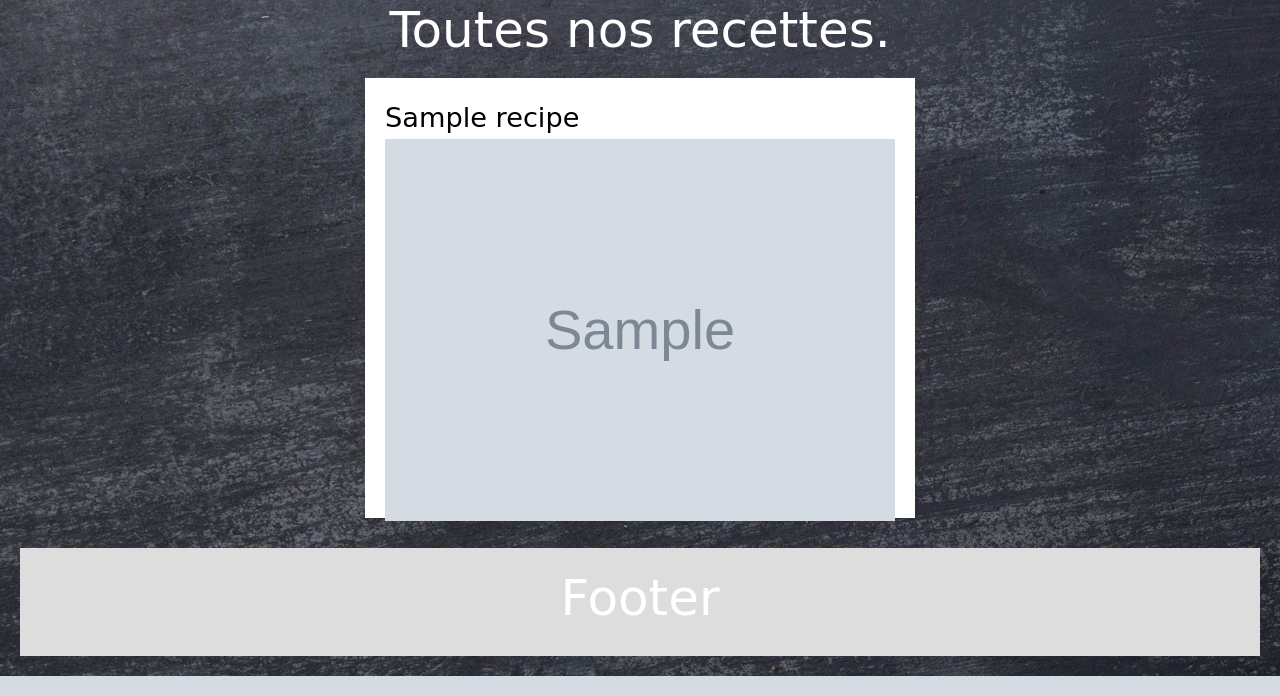
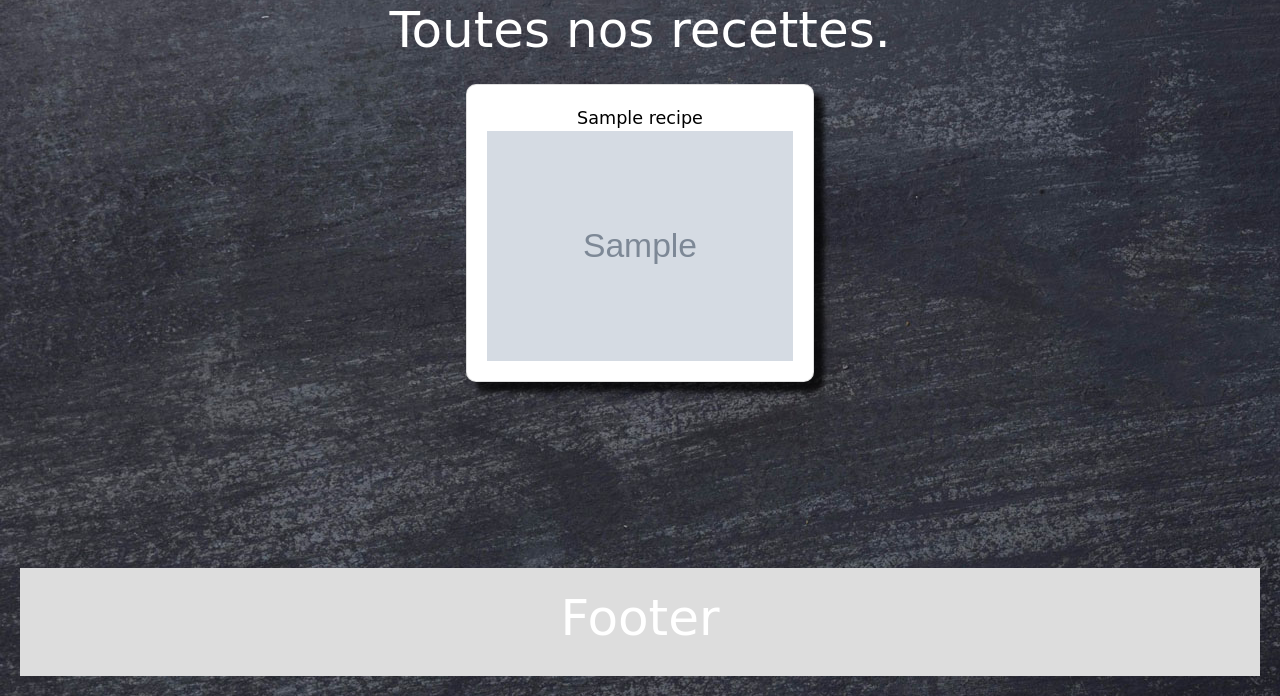
Before and after one commit to YDECORCE/Marmiton, a PHP site: template vue/allrecipes.php in a window 1280 px wide. Shown: the part 212-908 px from the top of the page. Run offline with PHP 8.4, Linux system fonts and the light colour scheme; the template is opened without the code that fills it: most values are stand-ins (such as "Sample title", 1, 10 or a date in 2020); grey boxes marked "Sample" are stand-in pictures.

Commit message:
finalisation intégration

```diff
--- a/model/ingredient.php
+++ b/model/ingredient.php
@@ -14,7 +14,7 @@ class Ingredient extends Connexion
     function ShowIngredient($letter)
     {
         $srch=strtoupper($letter)."%";
-        $ingredient= $this->connect()->prepare('SELECT * FROM `ingredients` WHERE `nom_ingredients` LIKE :letter');
+        $ingredient= $this->connect()->prepare('SELECT * FROM `ingredients` WHERE `nom_ingredients` LIKE :letter ORDER BY `nom_ingredients`');
         $ingredient->bindParam(':letter', $srch, PDO::PARAM_STR);
         $ingredient->execute();
         $result = $ingredient->fetchAll();
--- a/public/css/style.css
+++ b/public/css/style.css
@@ -37,7 +48,8 @@
   }
   .fakeimg{
     text-align: center;
-    width:100%;
+    margin: auto;
+    max-width:100%;
     display:block;
   }
 
@@ -84,8 +101,20 @@
     box-shadow: 10px 10px 5px 0px rgba(0,0,0,0.75);
 
   }
-
-
+  .card img{
+    -webkit-transform: scale(1);
+    transform: scale(1);
+    -webkit-transition: .3s ease-in-out;
+    transition: .3s ease-in-out;
+  }
+  .card :hover img{
+    -webkit-transform: scale(0.95);
+    transform: scale(0.95);
+  }
+  .card a{
+    text-align: center;
+    font-size: 1.1rem;
+  }
   /* Clear floats after the columns */
   /* .rowe:after {
     content: "";
@@ -155,17 +186,18 @@
   border-radius: 5px 5px 5px 5px;
   -moz-border-radius: 5px 5px 5px 5px;
   -webkit-border-radius: 5px 5px 5px 5px;
-  border: 1px solid #000000;
-}
+  border: 1px solid #000000; */
+/* } */
 .allrecipes{
   display: flex;
   flex-wrap: wrap;
   justify-content: space-around;
+  min-height: 60vh;
 }
 .fiche{
-  width: 550px;
+  /* width: 550px; */
   background-color: white;
-  height: 440px;
+  min-height: 440px;
   /* align-items: flex-end; */
   padding: 20px;
   margin: 10px;
--- a/vue/allrecipes.php
+++ b/vue/allrecipes.php
@@ -1,12 +1,12 @@
 <?php
 ob_start();
 
-echo'<h2>Toutes nos recettes.</h2><div class="container allrecipes">';
+echo'<h2>Toutes nos recettes.</h2><div class="container d-flex allrecipes p-0">';
 foreach ($recipes as $data){
-    echo"<div class='fiche'>
+    echo"<div class='col-12 col-sm-6 col-lg-4 m-0 p-0'><div class='card m-3'>
         <a href='index.php?action=detail&id=".$data['id_recettes']."'>".$data['nom_recettes']."</a>
-        <div class='fakeimg'><img src=".$data['image_recettes']." alt=".$data['nom_recettes']." style=' width:100%; display:block'></div>
-        </div>";
+        <div ><img src=".$data['image_recettes']." alt=".$data['nom_recettes']." class='fakeimg'></div>
+        </div></div>";
     }
 echo'</div>';
 
--- a/vue/searchbyingredient.php
+++ b/vue/searchbyingredient.php
@@ -4,7 +4,7 @@
 ob_start();
 // prevoir un if sur varaible ob_start pour afficher le résultat de la recherche
 
-echo'<div class="container contingredient">
+echo'<div class="container contingredient" >
 <h2> Index des recettes</h2>
 <p> Sélectionner la première lettre d\'un ingrédient</p>
     <div class="row justify-content-center">
--- a/vue/searchresult.php
+++ b/vue/searchresult.php
@@ -3,12 +3,12 @@ ob_start();
 $search=$_GET['text'];
 
 echo "<h2> Voici les résultats pour la recherche : ".$search."</h2>";
-echo'<div class="container allrecipes">';
+echo'<div class="container d-flex allrecipes">';
 foreach ($findrecipe as $data){
-    echo"<div class='fiche'>
+    echo"<div class='col-12 col-sm-6 col-lg-4 m-0'><div class='card'>
         <a href='index.php?action=detail&id=".$data['id_recettes']."'>".$data['nom_recettes']."</a>
         <div class='fakeimg'><img src=".$data['image_recettes']." alt=".$data['nom_recettes']." style=' width:100%; display:block'></div>
-        </div>";
+        </div></div>";
     }
 echo'</div>';
 
```
Also changed, not shown: other parts of public/css/style.css (+32 -25 lines), controler/controler.php (+14 -7 lines), vue/onerecipe.php (+12 -11 lines), vue/recipeoftheday.php (+5 -6 lines).
